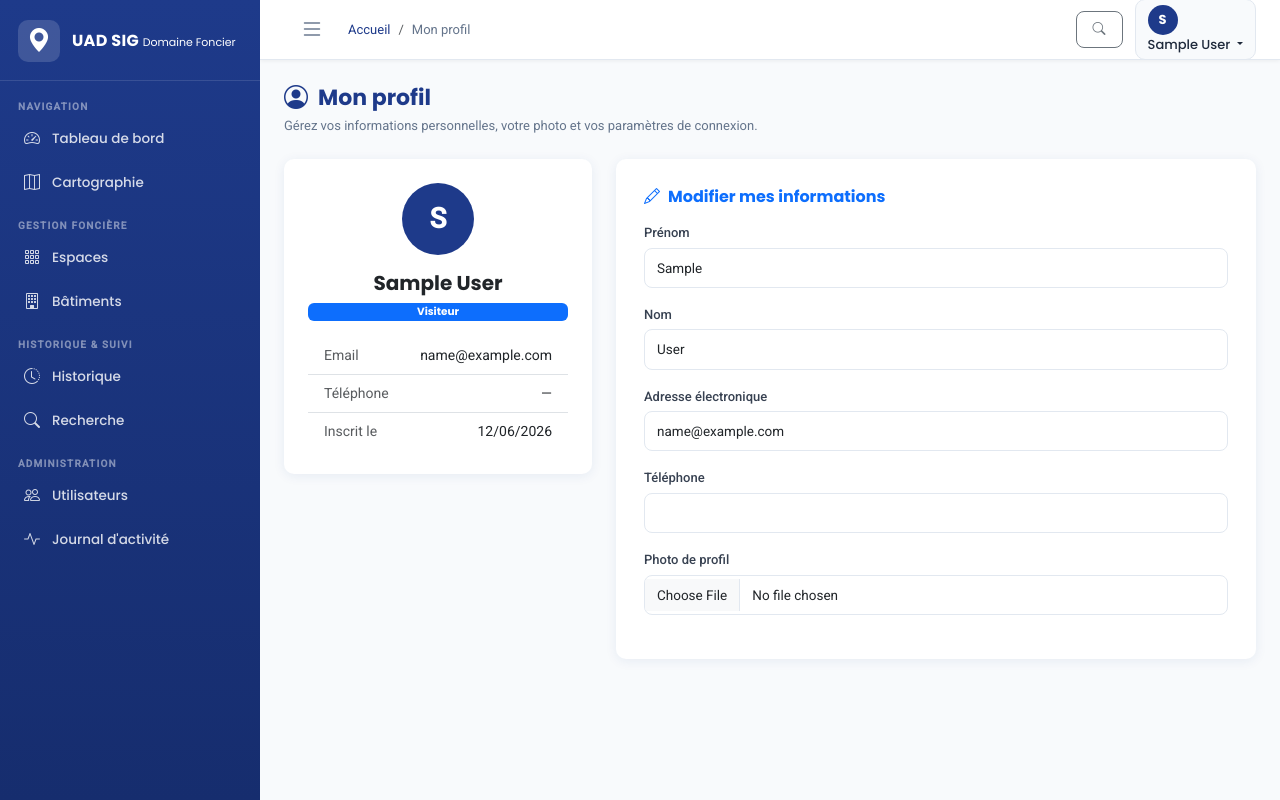
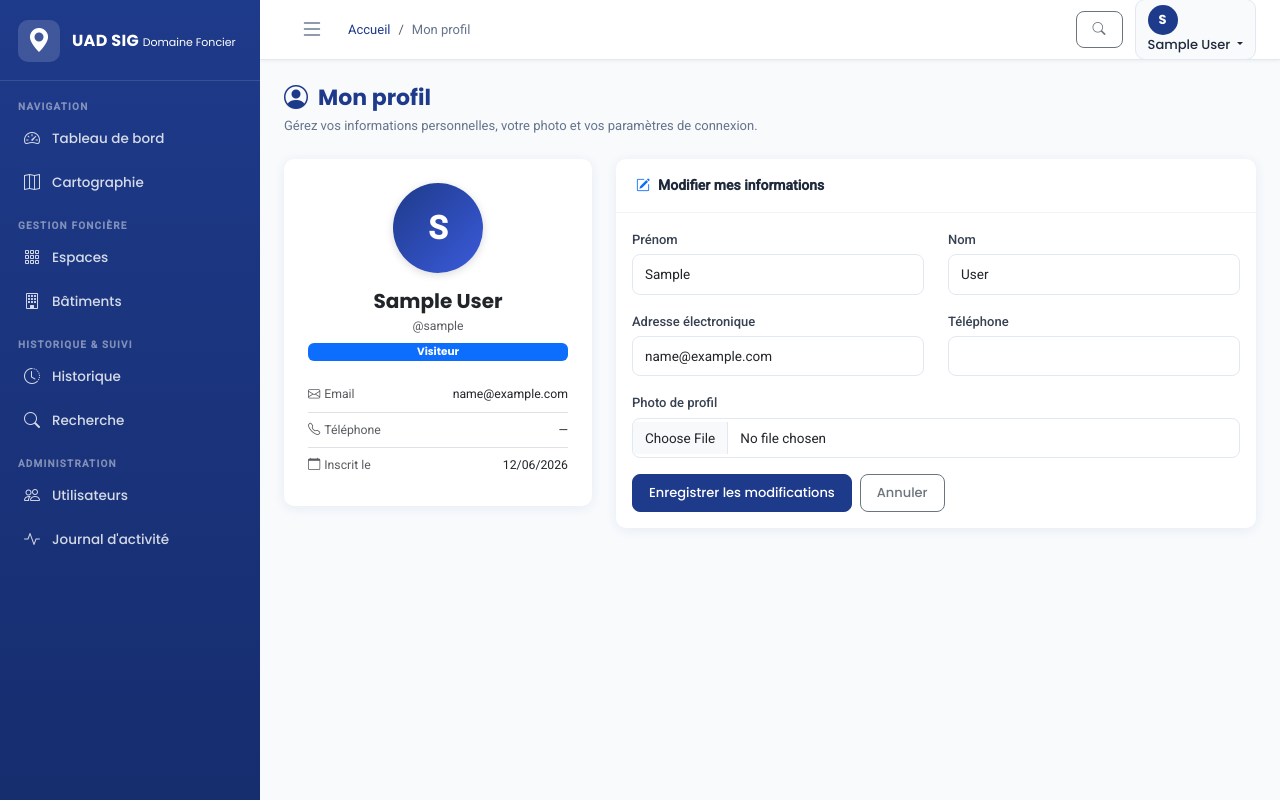
Before and after one commit to AshBrud/geo_fancier_copy, a Django app: page /accounts/profile/ in a window 1280 px wide. Run offline with Django 5.2, Linux system fonts and the light colour scheme; the visitor is signed in with stand-in values (Sample User, id 1); some libraries are stand-ins or nearby versions.

Commit message:
Profil : boutons Enregistrer/Annuler + affichage photo de profil
- ProfileForm : ajout FormHelper avec boutons via HTML() crispy_forms
- Page profil : affiche la photo uploadée (ou initiales si absente)
- Topbar (base.html) : affiche la miniature de la photo dans le bouton utilisateur

Co-Authored-By: Claude Sonnet 4.6 <noreply@anthropic.com>

```diff
--- a/accounts/forms.py
+++ b/accounts/forms.py
@@ -1,7 +1,7 @@
 from django import forms
 from django.contrib.auth.forms import UserCreationForm, AuthenticationForm
 from crispy_forms.helper import FormHelper
-from crispy_forms.layout import Layout, Submit, Row, Column, Field
+from crispy_forms.layout import Layout, Submit, Row, Column, Field, HTML
 from .models import CustomUser
 
 
@@ -85,3 +85,15 @@ class ProfileForm(forms.ModelForm):
             'telephone': 'Téléphone',
             'photo': 'Photo de profil',
         }
+
+    def __init__(self, *args, **kwargs):
+        super().__init__(*args, **kwargs)
+        self.helper = FormHelper()
+        self.helper.layout = Layout(
+            Row(Column('first_name'), Column('last_name')),
+            Row(Column('email'), Column('telephone')),
+            'photo',
+            HTML('<div class="d-flex gap-2 mt-3">'),
+            Submit('submit', 'Enregistrer les modifications', css_class='btn btn-primary'),
+            HTML('<a href="{% url \'accounts:profile\' %}" class="btn btn-outline-secondary">Annuler</a></div>'),
+        )
--- a/templates/accounts/profile.html
+++ b/templates/accounts/profile.html
@@ -2,6 +2,25 @@
 {% load crispy_forms_tags %}
 {% block title %}Mon profil{% endblock %}
 {% block breadcrumb %}<li class="breadcrumb-item active">Mon profil</li>{% endblock %}
+
+{% block extra_css %}
+<style>
+  .profile-avatar {
+    width: 90px; height: 90px; border-radius: 50%;
+    object-fit: cover; border: 3px solid #e2e8f0;
+    box-shadow: 0 2px 8px rgba(0,0,0,.12);
+  }
+  .profile-avatar-initials {
+    width: 90px; height: 90px; border-radius: 50%;
+    font-size: 32px; font-weight: 700;
+    display: flex; align-items: center; justify-content: center;
+    background: linear-gradient(135deg, #1E3A8A, #3b5bdb);
+    color: #fff; margin: 0 auto;
+    box-shadow: 0 2px 8px rgba(0,0,0,.15);
+  }
+</style>
+{% endblock %}
+
 {% block content %}
 <div class="page-header">
   <div>
@@ -9,29 +28,56 @@
     <p class="page-description">Gérez vos informations personnelles, votre photo et vos paramètres de connexion.</p>
   </div>
 </div>
+
 <div class="row g-4">
+
+  <!-- Carte profil -->
   <div class="col-md-4">
     <div class="card text-center p-4">
-      <div class="user-avatar-sm mx-auto mb-3" style="width:72px;height:72px;font-size:28px;border-radius:50%;">
-        {{ user.username|first|upper }}
-      </div>
-      <h5 class="fw-bold">{{ user.get_full_name|default:user.username }}</h5>
-      <span class="badge bg-primary">{{ user.get_role_display }}</span>
-      <ul class="list-group list-group-flush mt-3 text-start">
-        <li class="list-group-item d-flex justify-content-between"><span class="text-muted">Email</span><span>{{ user.email|default:"—" }}</span></li>
-        <li class="list-group-item d-flex justify-content-between"><span class="text-muted">Téléphone</span><span>{{ user.telephone|default:"—" }}</span></li>
-        <li class="list-group-item d-flex justify-content-between"><span class="text-muted">Inscrit le</span><span>{{ user.date_joined|date:"d/m/Y" }}</span></li>
+
+      <!-- Photo ou initiales -->
+      {% if user.photo %}
+        <img src="{{ user.photo.url }}" alt="Photo de {{ user.get_full_name|default:user.username }}" class="profile-avatar mx-auto mb-3">
+      {% else %}
+        <div class="profile-avatar-initials mb-3">{{ user.username|first|upper }}</div>
+      {% endif %}
+
+      <h5 class="fw-bold mb-1">{{ user.get_full_name|default:user.username }}</h5>
+      <p class="text-muted small mb-2">@{{ user.username }}</p>
+      <span class="badge bg-primary mb-3">{{ user.get_role_display }}</span>
+
+      <ul class="list-group list-group-flush text-start">
+        <li class="list-group-item d-flex justify-content-between px-0">
+          <span class="text-muted small"><i class="bi bi-envelope me-1"></i>Email</span>
+          <span class="small">{{ user.email|default:"—" }}</span>
+        </li>
+        <li class="list-group-item d-flex justify-content-between px-0">
+          <span class="text-muted small"><i class="bi bi-telephone me-1"></i>Téléphone</span>
+          <span class="small">{{ user.telephone|default:"—" }}</span>
+        </li>
+        <li class="list-group-item d-flex justify-content-between px-0">
+          <span class="text-muted small"><i class="bi bi-calendar me-1"></i>Inscrit le</span>
+          <span class="small">{{ user.date_joined|date:"d/m/Y" }}</span>
+        </li>
       </ul>
     </div>
   </div>
+
+  <!-- Formulaire de modification -->
   <div class="col-md-8">
-    <div class="form-card">
-      <h6 class="fw-bold mb-3 text-primary"><i class="bi bi-pencil me-2"></i>Modifier mes informations</h6>
-      <form method="post" enctype="multipart/form-data" novalidate>
-        {% csrf_token %}
-        {% crispy form %}
-      </form>
+    <div class="card">
+      <div class="card-header d-flex align-items-center gap-2">
+        <i class="bi bi-pencil-square text-primary"></i>
+        <span class="fw-semibold">Modifier mes informations</span>
+      </div>
+      <div class="card-body">
+        <form method="post" enctype="multipart/form-data" novalidate>
+          {% csrf_token %}
+          {% crispy form %}
+        </form>
+      </div>
     </div>
   </div>
+
 </div>
 {% endblock %}
--- a/templates/base.html
+++ b/templates/base.html
@@ -102,7 +102,11 @@
       </a>
       <div class="dropdown ms-1">
         <button class="btn btn-sm user-btn dropdown-toggle" data-bs-toggle="dropdown">
-          <div class="user-avatar-sm">{{ user.username|first|upper }}</div>
+          {% if user.photo %}
+            <img src="{{ user.photo.url }}" alt="" style="width:32px;height:32px;border-radius:50%;object-fit:cover;">
+          {% else %}
+            <div class="user-avatar-sm">{{ user.username|first|upper }}</div>
+          {% endif %}
           <span class="d-none d-md-inline">{{ user.get_full_name|default:user.username }}</span>
         </button>
         <ul class="dropdown-menu dropdown-menu-end shadow-sm border-0">
```
